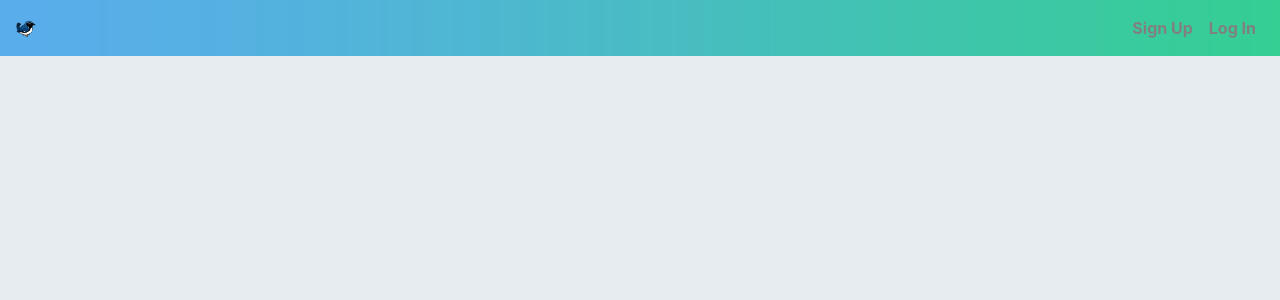
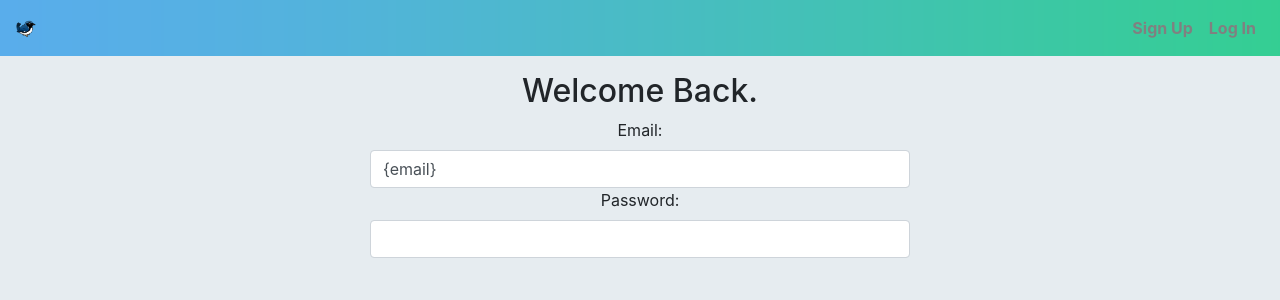
Before and after one commit to Deepali2/Warbler-MERN, a React (Create React App) app in the folder warbler-client/: page /signin in a window 1280 px wide. Shown: the top 300 px of the page. Built offline with nearby package versions, Linux system fonts and the light colour scheme.

Commit message:
sets up the email and password inputs for the AuthForm

```diff
--- a/warbler-client/package.json
+++ b/warbler-client/package.json
@@ -37,7 +37,5 @@
       "last 1 safari version"
     ]
   },
-  "devDependencies": {
-    "prettier-eslint": "^9.0.0"
-  }
+  "devDependencies": {}
 }
--- a/warbler-client/src/components/AuthForm.js
+++ b/warbler-client/src/components/AuthForm.js
@@ -9,12 +9,38 @@ export default class AuthForm extends Component {
       username: "",
       password: "",
       profileImageUrl: ""
-    }
+    };
   }
   render() {
     const { email, username, password, profileImageUrl } = this.state;
-    return(
-      <div />
+    const { heading, buttonText } = this.props;
+    return (
+      <div>
+        <div className="row justify-content-md-center text-center">
+          <div className="col-md-6">
+            <form onSubmit={this.handleSubmit}>
+              <h2>{heading}</h2>
+              <label htmlFor="email">Email:</label>
+              <input
+                className="form-control"
+                id="email"
+                name="email"
+                onChange="{this.handleChange}"
+                value="{email}"
+                type="text"
+              />
+              <label htmlFor="password">Password:</label>
+              <input
+                className="form-control"
+                id="password"
+                name="password"
+                onChange={this.handleChange}
+                type="password"
+              />
+            </form>
+          </div>
+        </div>
+      </div>
     );
   }
 }
```
Also changed, not shown: 1 other file (tests, documents, lock files or other folders).
